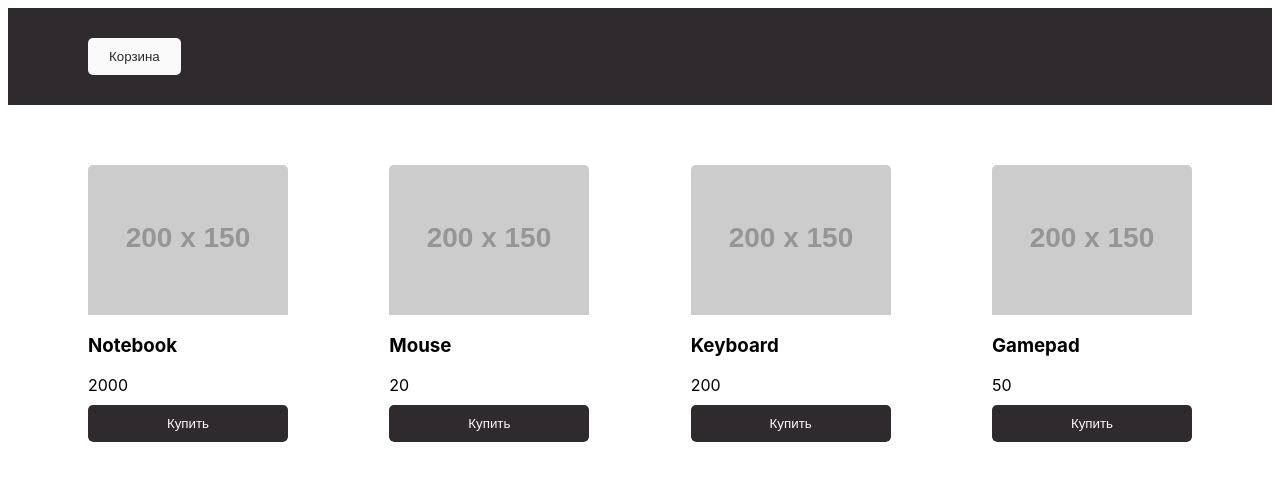
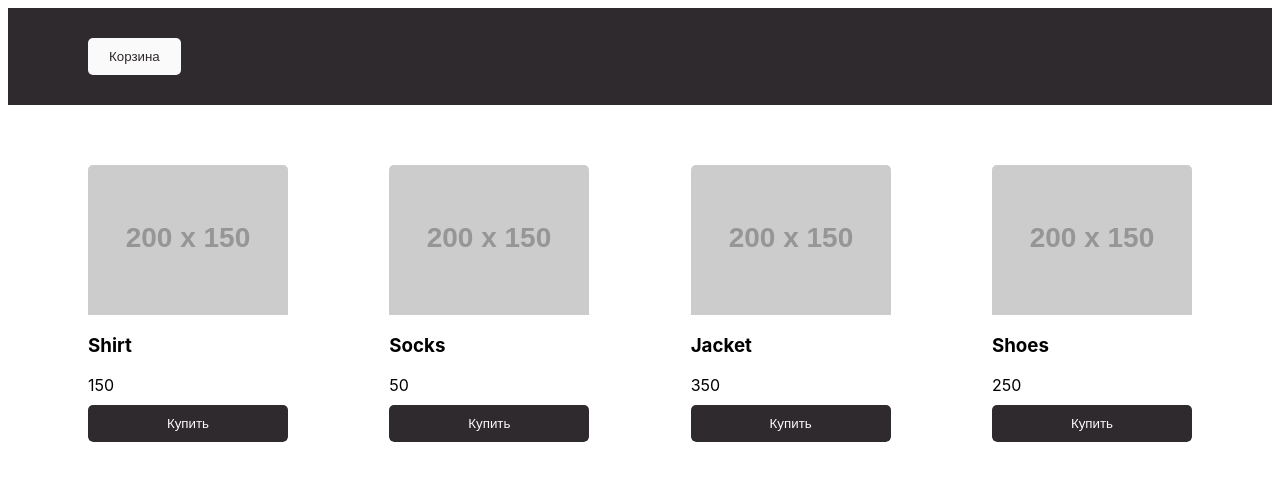
Before and after one commit to mflow42/GB2022JS2, a plain HTML site: page 2/index.html in a window 1280 px wide. Drawn offline with Linux system fonts and the light colour scheme; placeholder pictures from the web are drawn by us.

Commit message:
sync project

```diff
--- a/2/css/style.css
+++ b/2/css/style.css
@@ -33,7 +33,7 @@ button{
 .btn-cart, .logo{
     align-self: center;
 }
-.products{
+.goods-list{
     column-gap: 30px;
     display: grid;
     grid-template-columns: repeat(auto-fit, 200px);
@@ -44,7 +44,7 @@ button{
 p {
     margin: 0 0 5px 0;
 }
-.product-item{
+.goods-item{
     display: flex;
     flex-direction: column;
     width: 200px;
--- a/2/index.html
+++ b/2/index.html
@@ -13,7 +13,7 @@
       </div>
     </header>
     <main class="main">
-      <div class="products"></div>
+      <div class="goods-list"></div>
     </main>
     <script src="js/main.js"></script>
   </body>
--- a/2/js/main.js
+++ b/2/js/main.js
@@ -1,130 +1,48 @@
-class ProductList {
-  constructor(container = ".products") {
-    this.container = container;
-    this.goods = [];
-    this._fetchProducts(); //рекомендация, чтобы метод был вызван в текущем классе
-    this.render(); //вывод товаров на страницу
-    this.total = 0;
-    this._getTotal(); //получение суммы цен всех товаров
-  }
-  _fetchProducts() {
 this.goods = [
-      { id: 1, title: "Notebook", price: 2000 },
-      { id: 2, title: "Mouse", price: 20 },
-      { id: 3, title: "Keyboard", price: 200 },
-      { id: 4, title: "Gamepad", price: 50 },
+  { id: 1, title: "Shirt", price: 150 },
+  { id: 2, title: "Socks", price: 50 },
+  { id: 3, title: "Jacket", price: 350 },
+  { id: 4, title: "Shoes", price: 250 },
 ];
-  }
 
-  render() {
-    const block = document.querySelector(this.container);
-    for (let product of this.goods) {
-      const item = new ProductItem(product);
-      block.insertAdjacentHTML("beforeend", item.render());
-      //           block.innerHTML += item.render();
-    }
-  }
-
-  _getTotal() {
-    this.goods.map((i) => (this.total += i.price));
-  }
-}
-
-class ProductItem {
-  constructor(product, img = "https://via.placeholder.com/200x150") {
-    this.title = product.title;
-    this.id = product.id;
-    this.price = product.price;
+class GoodsItem {
+  constructor(
+    { id = 0, title = "", price = 0 },
+    img = "https://via.placeholder.com/200x150"
+  ) {
+    this.id = id;
+    this.title = title;
+    this.price = price;
     this.img = img;
   }
   render() {
-    return `<div class="product-item">
+    return `
+    <div class="goods-item">
       <img src="${this.img}">
       <h3>${this.title}</h3>
       <p>${this.price}</p>
       <button class="buy-btn">Купить</button>
-            </div>`;
+    </div>
+    `;
   }
 }
 
-let list = new ProductList();
-console.dir(list);
-
-class Cart {
-  constructor() {
-    this.goods = [];
+class GoodsList {
+  fetchData() {
+    this.list = goods;
   }
 
-  addItem(good) {
-    const foundGood = this.goods.find((i) => i.id === good.id);
-    if (foundGood) {
-      foundGood.qty++;
-    } else {
-      this.goods.push(good);
+  render() {
+    const goodsList = this.list
+      .map((item) => {
+        const goodsItem = new GoodsItem(item);
+        return goodsItem.render();
+      })
+      .join("");
+    document.querySelector(".goods-list").innerHTML = goodsList;
   }
 }
 
-  removeItem(good) {
-    const foundGood = this.goods.find((i) => i.id === good.id);
-    if (foundGood.qty >= 2) {
-      foundGood.qty--;
-    } else {
-      this.goods.splice(this.goods.indexOf(foundGood), 1);
-    }
-  }
-
-  showItems() {
-    return this.goods
-      .map((item) => {
-        totalCount += item.qty;
-        totalSum += item.price * item.qty;
-        cartRows += `<div class="cartRows cartRow">
-<div>${item.title}</div>
-<div>${item.qty}</div>
-<div>${item.price}</div>
-<div>${item.price * item.count}</div>
-</div>`;
-      })
-      .join("");
-  }
-}
-
-class CartItem {
-  constructor(item) {
-    this.title = item.title;
-    this.id = item.id;
-    this.price = item.price;
-    this.img = item.img;
-    this.qty = 1;
-  }
-}
-const cart = new Cart();
-const cartItem1 = new CartItem(new ProductItem(list.goods[0]));
-
-console.dir(cartItem1);
-console.dir(cart);
-
-cart.addItem(new CartItem(new ProductItem(list.goods[0])));
-cart.addItem(new CartItem(new ProductItem(list.goods[1])));
-cart.addItem(new CartItem(new ProductItem(list.goods[0])));
-cart.removeItem(new CartItem(new ProductItem(list.goods[0])));
-cart.removeItem(new CartItem(new ProductItem(list.goods[0])));
-
-//const products = [
-//    {id: 1, title: 'Notebook', price: 2000},
-//    {id: 2, title: 'Mouse', price: 20},
-//    {id: 3, title: 'Keyboard', price: 200},
-//    {id: 4, title: 'Gamepad', price: 50},
-//];
-//
-//const renderProduct = (product,img='https://placehold.it/200x150') => {
-//    return `<div class="product-item">
-//                <img src="${img}">
-//                <h3>${product.title}</h3>
-//                <p>${product.price}</p>
-//                <button class="buy-btn">Купить</button>
-//            </div>`
-//};
-//const renderPage = list => document.querySelector('.products').innerHTML = list.map(item => renderProduct(item)).join('');
-//
-//renderPage(products);
+const goodsList = new GoodsList(goods);
+goodsList.fetchData();
+goodsList.render();
```
Lines whose indentation alone changed are shown as unchanged.
